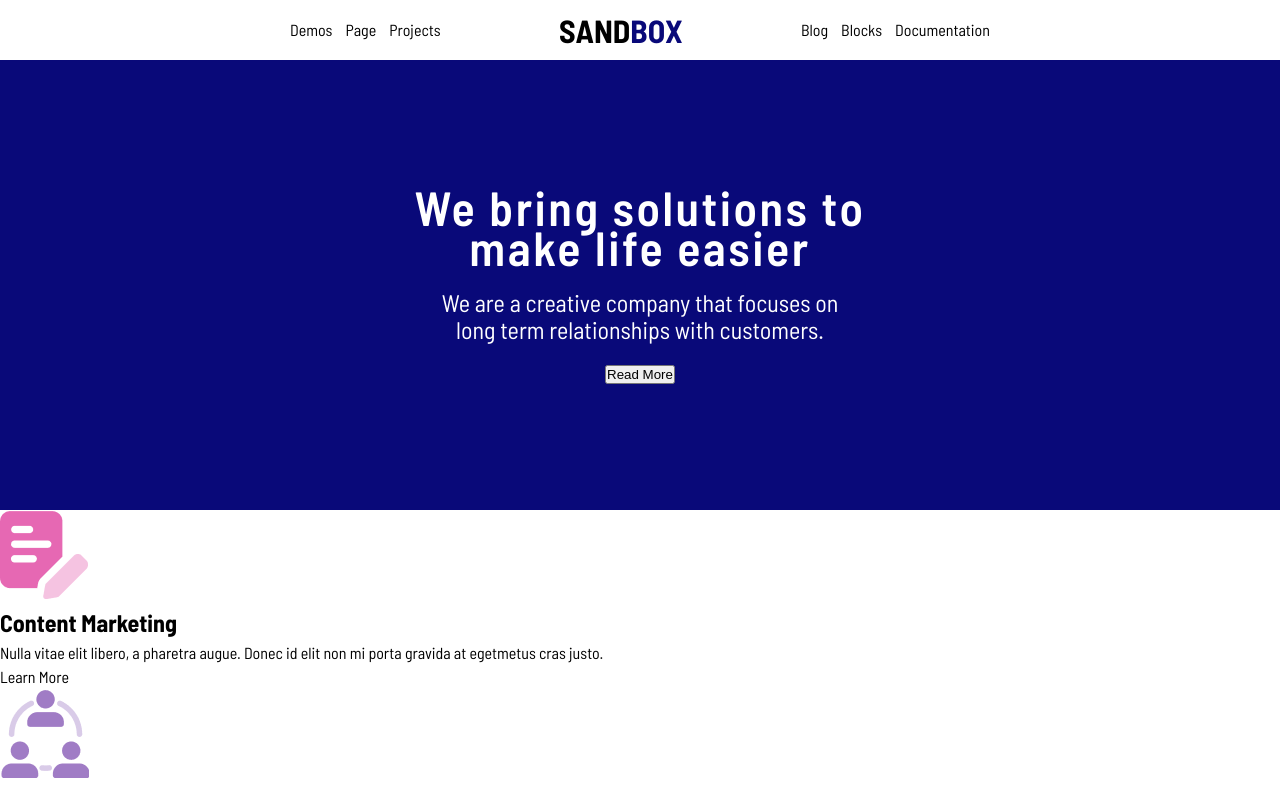
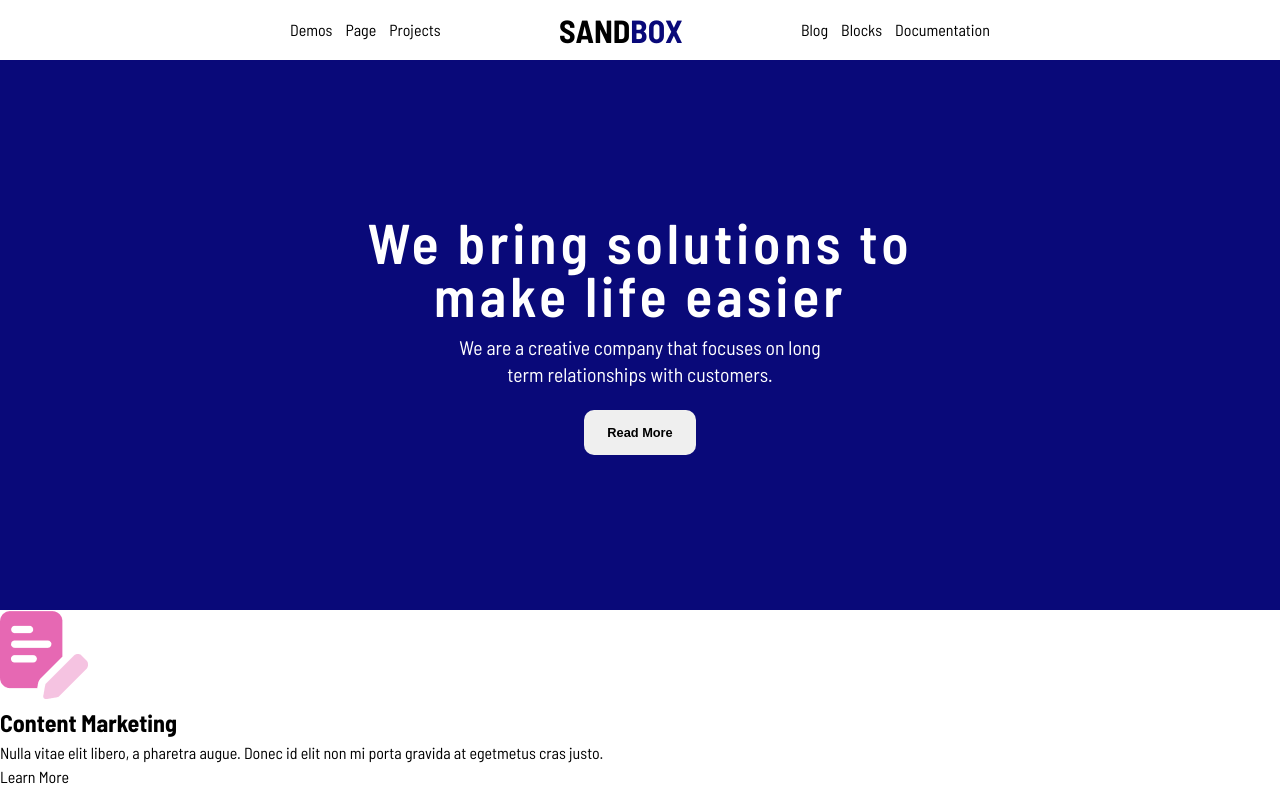
Before and after one commit to Hizmy-M/React-Projects, a React (Vite) app in the folder 06.SandBox-web/: page / in a window 1280 px wide. Shown: the top 788 px of the page. Built offline with nearby package versions, Linux system fonts and the light colour scheme.

Commit message:
section one done

```diff
--- a/06.SandBox-web/src/SectionOne.jsx
+++ b/06.SandBox-web/src/SectionOne.jsx
@@ -3,8 +3,8 @@ export default function SectionOne() {
         <main className="background-blue">
             <div className="section__container width">
                 <h1>We bring solutions to <br /> make life easier</h1>
-                <p>We are a creative company that focuses on <br /> long term relationships with customers.</p>
-                <button>Read More</button>
+                <p>We are a creative company that focuses on long <br /> term relationships with customers.</p>
+                <button className="primary-btn" >Read More</button>
             </div>
         </main>
     )
--- a/06.SandBox-web/src/index.css
+++ b/06.SandBox-web/src/index.css
@@ -19,14 +19,14 @@
 
   /* -- font styles -- */
     --fs-nav: 1rem;
-    --fs-hero-title: 2.5rem;
-    --fs-hero-subtitle: 1.25rem;
+    --fs-hero-title: 2.7rem;
+    --fs-hero-subtitle: 1.15rem;
     --fs-h1: 1.75rem;
     --fs-h2: 1.5rem;
     --fs-h3: 1.25rem;
     --fs-body: 1rem;
     --fs-small: 0.975rem;
-    --fs-button: 1rem;
+    --fs-button: 0.85rem;
     --fs-label: 0.9875rem;
     --fs-footer: 0.75rem;
     --fs-logo: 1.4rem
@@ -94,11 +94,27 @@ body {
   justify-content: center;
 }
 
+.primary-btn {
+  border: none;
+  padding: 15px 23px;
+  border-radius: 10px;
+  font-size: var(--fs-button);
+  font-weight: bold;
+  cursor: pointer;
+}
+
+.primary-btn:hover {
+  background: var(--primary-color-main);
+  color: white;
+  padding: 13px 21px;
+  border: 2px solid white;
+}
+
 /* --------------------------------------------------------------------------------------------------------- */
                                           /* Section One & Two */
 /* --------------------------------------------------------------------------------------------------------- */
 .section__container {
-  height: 350px;
+  height: 550px;
   display: flex;
   justify-content: center;
   flex-direction: column;
@@ -108,10 +124,10 @@ body {
 
 .section__container h1 {
   font-size: var(--fs-hero-title);
-  line-height: 40px;
+  line-height: 45px;
   font-weight: 600;
-  letter-spacing: 2.5px;
-  margin-bottom: 22px;
+  letter-spacing: 2.7px;
+  margin-bottom: 13px;
 }
 
 .section__container p {
@@ -135,14 +151,14 @@ body {
     :root {
   /* -- font styles -- */
   --fs-nav: 1.1rem;
-  --fs-hero-title: 3rem;
-  --fs-hero-subtitle: 1.5rem;
+  --fs-hero-title: 3.5rem;
+  --fs-hero-subtitle: 1.23rem;
   --fs-h1: 2.25rem;
   --fs-h2: 1.75rem;
   --fs-h3: 1.5rem;
   --fs-body: 1rem;
   --fs-small: 0.85rem;
-  --fs-button: 1rem;
+  --fs-button: 0.80rem;
   --fs-label: 0.85rem;
   --fs-footer: 0.85rem;
   --fs-logo: 2rem
@@ -158,6 +174,11 @@ body {
   display: flex;
   justify-content: space-between;
   width: 700px;
+}
+
+.section__container h1 {
+  line-height: 53px;
+  letter-spacing: 3.8px;
 }
 
 .header__one {
@@ -183,9 +204,6 @@ body {
 /* --------------------------------------------------------------------------------------------------------- */
                                           /* Section One & Two */
 /* --------------------------------------------------------------------------------------------------------- */
-.section__container {
-  height: 450px;
-}
 
 
 
```
